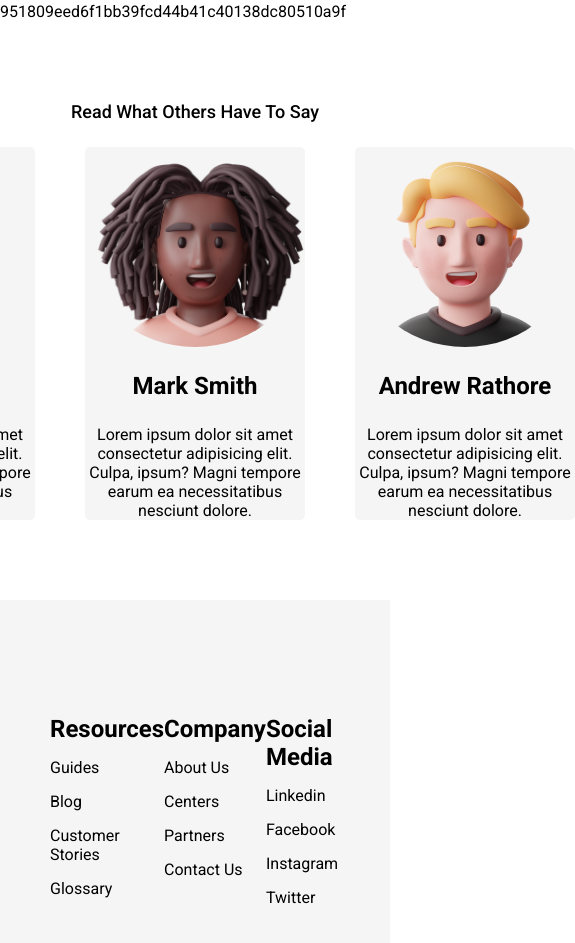
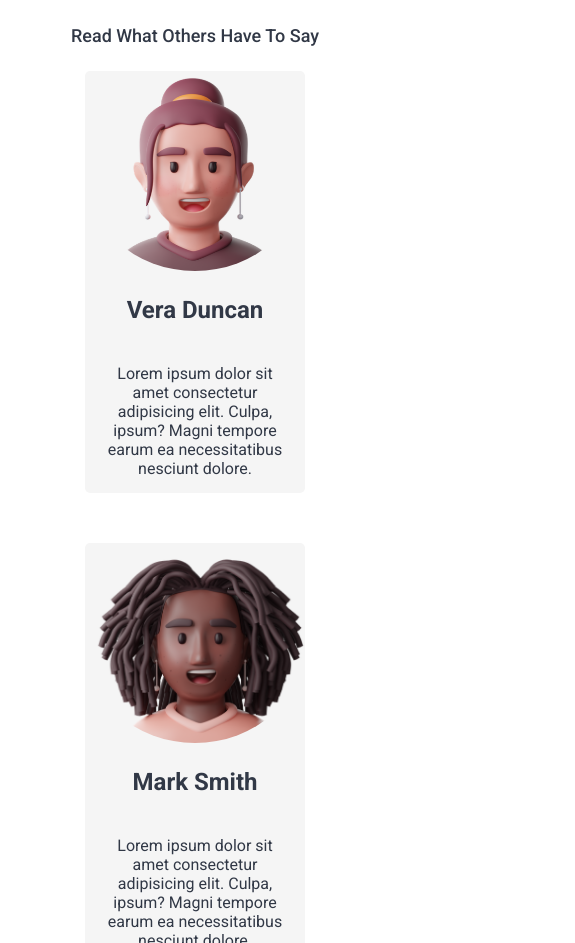
Before and after one commit to Ren-mayday/Responsive-Flex-Lading-Page, a plain HTML site: page index.html in a window 390 px wide. Shown: the part 1057-2000 px from the top of the page, 575 px wide, since content can reach past the window. Drawn offline with Linux system fonts and the light colour scheme; files whose address does not match are found by name.

Commit message:
sections and footer fully responsive

```diff
--- a/index.html
+++ b/index.html
@@ -57,10 +57,6 @@
                 <li><img src="imgs/Zoom-Logo.png" alt="zoom-logo" class="zoom-logo"></li>
             </ul>
         </section>
-<<<<<<< HEAD
-
-=======
->>>>>>> 951809eed6f1bb39fcd44b41c40138dc80510a9f
         <section id="testimonials">
             <h2>Read What Others Have To Say</h2>
             <div class="testimonial-cards">
@@ -91,60 +87,28 @@
             <div class="resources">
                 <h2>Resources</h2>
                 <ul>
-                    <li>Guides</li>
-                    <li>Blog</li>
-                    <li>Customer Stories</li>
-                    <li>Glossary</li>
+                    <li><a href="#">Guides</a></li>
+                    <li><a href="#">Blog</a></li>
+                    <li><a href="#">Customer Stories</a></li>
+                    <li><a href="#">Glossary</a></li>
                 </ul>
             </div>
             <div class="company">
                 <h2>Company</h2>
                 <ul>
-                    <li>About Us</li>
-                    <li>Centers</li>
-                    <li>Partners</li>
-                    <li>Contact Us</li>
+                    <li><a href="#">About Us</a></li>
+                    <li><a href="#">Centers</a></li>
+                    <li><a href="#">Partners</a></li>
+                    <li><a href="#">Contact Us</a></li>
                 </ul>
             </div>
             <div class="social-media">
                 <h2>Social Media</h2>
                 <ul>
-                    <li>Linkedin</li>
-                    <li>Facebook</li>
-                    <li>Instagram</li>
-                    <li>Twitter</li>
-                </ul>
-            </div>
-        </section>
-    </footer>
-
-    <footer>
-        <section id="more-about-company">
-            <div class="resources">
-                <h2>Resources</h2>
-                <ul>
-                    <li>Guides</li>
-                    <li>Blog</li>
-                    <li>Customer Stories</li>
-                    <li>Glossary</li>
-                </ul>
-            </div>
-            <div class="company">
-                <h2>Company</h2>
-                <ul>
-                    <li>About Us</li>
-                    <li>Centers</li>
-                    <li>Partners</li>
-                    <li>Contact Us</li>
-                </ul>
-            </div>
-            <div class="social-media">
-                <h2>Social Media</h2>
-                <ul>
-                    <li>Linkedin</li>
-                    <li>Facebook</li>
-                    <li>Instagram</li>
-                    <li>Twitter</li>
+                    <li><a href="#">Linkedin</a></li>
+                    <li><a href="#">Facebook</a></li>
+                    <li><a href="#">Instagram</a></li>
+                    <li><a href="#">Twitter</a></li>
                 </ul>
             </div>
         </section>
--- a/styles.css
+++ b/styles.css
@@ -22,6 +22,7 @@ header {
 
 header > h1 {
   text-transform: uppercase;
+  color: var(--primary-color);
   font-size: 20px;
 }
 
@@ -38,6 +39,7 @@ nav > ul {
   list-style-type: none;
   font-size: 15px;
   width: 100%;
+  color: var(--primary-color);
 }
 
 a {
@@ -85,11 +87,13 @@ a {
 
 .hero-our-info > h1 {
   font-size: 28px;
+  color: var(--primary-color);
 }
 
 .hero-our-info > p {
   font-size: 17px;
   font-weight: 500;
+  color: var(--primary-color);
   margin-top: 30px;
 }
 
@@ -148,6 +152,7 @@ button {
   justify-content: center;
   font-weight: 500;
   font-size: 18px;
+  color: var(--primary-color);
 }
 
 #trusted-companies > ul {
@@ -159,11 +164,19 @@ button {
   display: flex;
   justify-content: center;
   flex-wrap: wrap;
-  gap: 80px;
+  gap: 85px;
   margin-top: 25px;
-  border: 4px solid #5a87c2;
+  margin-left: 100px;
+  margin-right: 100px;
 }
 
+@media (max-width: 650px) {
+  .list-trusted-companies {
+    margin-left: 20px;
+    margin-right: 20px;
+    gap: 50px;
+  }
+}
 .spotify-logo,
 .slack-logo,
 .dropbox-logo,
@@ -181,6 +194,7 @@ button {
   text-align: center;
   font-size: 18px;
   font-weight: 500;
+  color: var(--primary-color);
 }
 
 /* posiciono las cajas de los testimonios y pongo espacio entre ellos */
@@ -189,6 +203,19 @@ button {
   justify-content: center;
   align-items: center;
   gap: 50px;
+  margin-left: 100px;
+  margin-right: 100px;
+}
+
+/* media querie de las cards de los testimonios, se ponen una debajo de la otra*/
+@media (max-width: 650px) {
+  .testimonial-cards {
+    display: flex;
+    justify-content: center;
+    flex-wrap: wrap;
+    margin-left: 40px;
+    margin-right: 40px;
+  }
 }
 
 /* pongo un color de fondo y centro el contenido */
@@ -200,10 +227,24 @@ button {
   text-align: center;
   border-radius: 5px;
 }
+
+@media (max-width: 650px) {
+  #testimonials > .testimonial-cards > article {
+    margin-left: 80px;
+    margin-right: 80px;
+  }
+}
+
 /* pongo espacio tanto arriba como abajo de los títulos*/
 #testimonials > .testimonial-cards > article > h2 {
   margin-top: 25px;
   margin-bottom: 25px;
+  color: var(--primary-color);
+}
+
+#testimonials > .testimonial-cards > article > p {
+  color: var(--primary-color);
+  padding: 15px 15px;
 }
 
 /* imágenes de los testimonios, les pongo un tamaño y visualmente los hago circulares */
@@ -213,7 +254,6 @@ button {
   width: 220px;
   height: 200px;
   border-radius: 100%;
-<<<<<<< HEAD
 }
 
 /* Footer */
@@ -228,36 +268,7 @@ footer {
 #more-about-company {
   margin-top: 50px;
   display: flex;
-  justify-content: space-around;
-}
-
-/*pongo espacios en los títulos */
-#more-about-company > div > h2 {
-  margin-top: 15px;
-  margin-bottom: 15px;
-}
-
-/*pongo espacios en los listados (parte superior e inferior) para que no queden pegados entre ellos */
-#more-about-company > div > ul > li {
-  margin-top: 15px;
-  margin-bottom: 15px;
-=======
->>>>>>> 951809eed6f1bb39fcd44b41c40138dc80510a9f
-}
-
-/* Footer */
-
-footer {
-  margin-top: 80px;
-  background-color: var(--secondary-color);
-  padding: 50px;
-}
-
-/* centro los listados y pongo un espacio en la parte superior*/
-#more-about-company {
-  margin-top: 50px;
-  display: flex;
-  justify-content: space-around;
+  justify-content: space-evenly;
 }
 
 /*pongo espacios en los títulos */
@@ -271,3 +282,18 @@ footer {
   margin-top: 15px;
   margin-bottom: 15px;
 }
+
+@media (max-width: 600px) {
+  footer > section > div > h2 {
+    font-size: 18px;
+  }
+  footer > section > div > ul {
+    font-size: 15px;
+  }
+
+  #more-about-company {
+    display: flex;
+    justify-content: space-around;
+    flex-wrap: wrap;
+  }
+}
```
